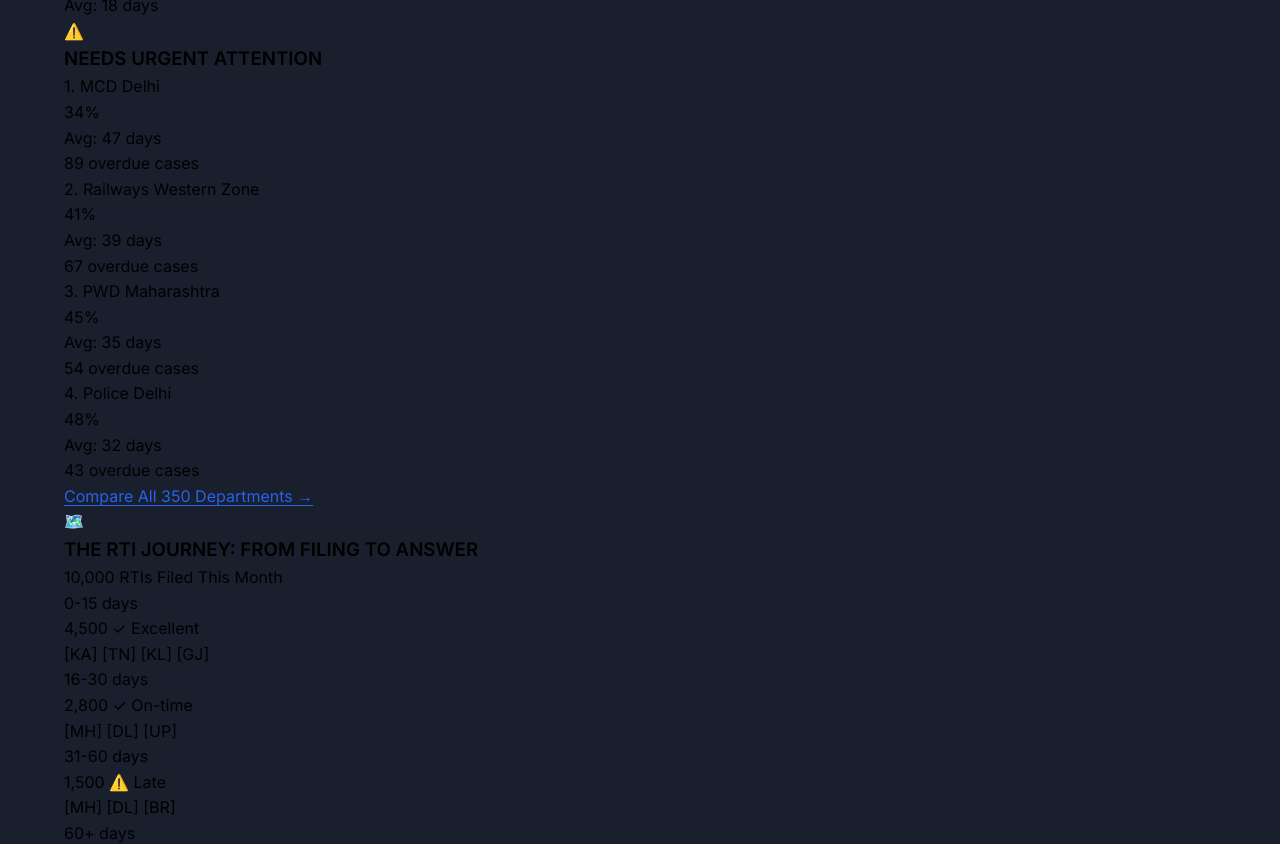
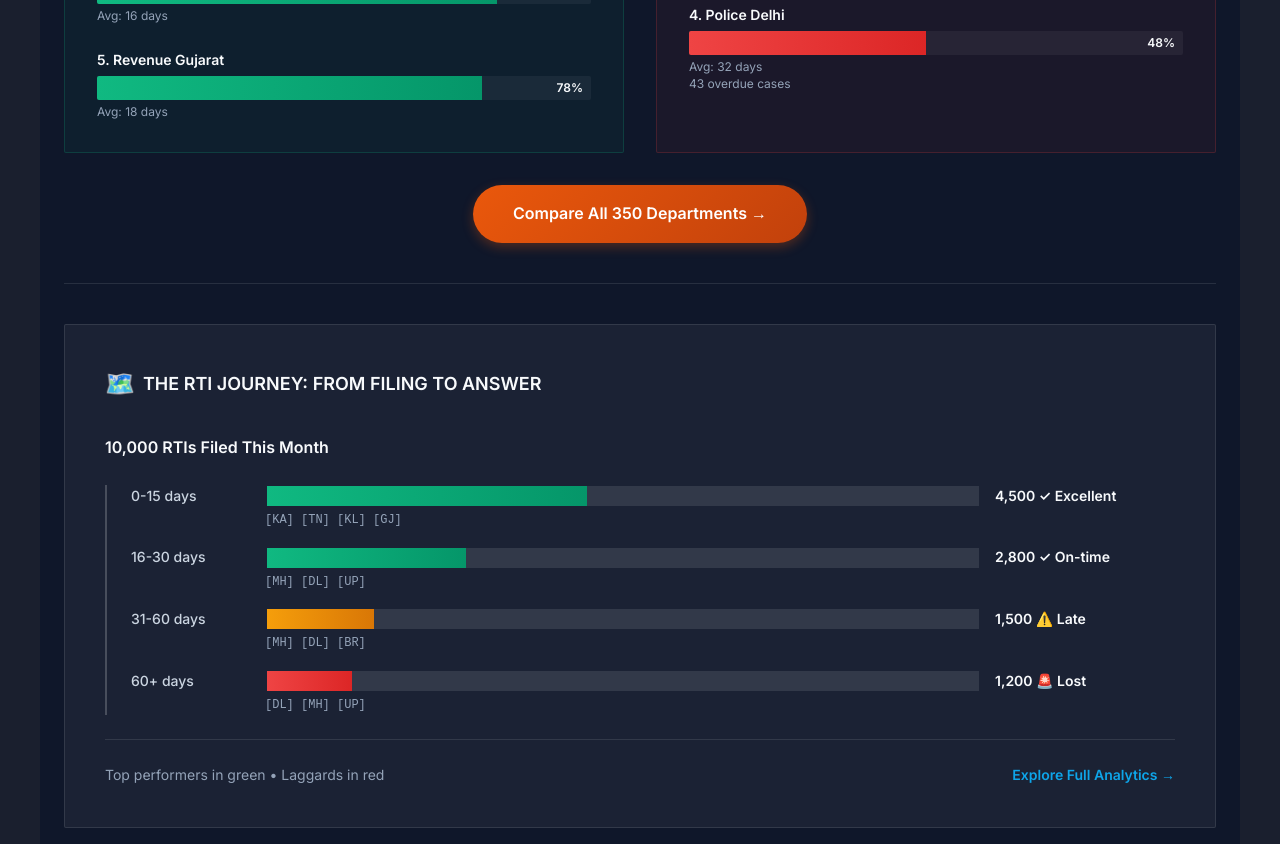
Before and after one commit to Yugantar-NGO/youRTI-UI, a Next.js app: page / in a window 1280 px wide. Shown: the part 4200-5044 px from the top of the page. Built offline with nearby package versions, Linux system fonts and the light colour scheme.

Commit message:
style(SystemPulse): add Accountability Gap styling

```diff
--- a/src/components/features/landing/organisms/SystemPulse.module.css
+++ b/src/components/features/landing/organisms/SystemPulse.module.css
@@ -1,11 +1,11 @@
-/* SystemPulse Component Styles */
+/* SystemPulse Component - The Accountability Gap */
 
 .systemPulse {
   width: 100%;
   max-width: var(--container-max-width);
   margin: 0 auto;
   padding: var(--spacing-3xl) var(--spacing-lg);
-  background-color: #1a1f2e;
+  background-color: #0f172a;
 }
 
 .header {
@@ -28,17 +28,269 @@
   margin: 0;
 }
 
-.grid {
+/* Department Comparison Grid */
+.comparisonGrid {
   display: grid;
-  grid-template-columns: repeat(3, 1fr);
+  grid-template-columns: 1fr 1fr;
   gap: var(--spacing-xl);
+  margin-bottom: var(--spacing-xl);
+}
+
+/* Performance Panels */
+.performancePanel {
+  background: rgba(16, 185, 129, 0.05);
+  border: 1px solid rgba(16, 185, 129, 0.2);
+  border-radius: var(--border-radius-lg);
+  padding: var(--spacing-xl);
+}
+
+.performancePanel.needsAttention {
+  background: rgba(239, 68, 68, 0.05);
+  border-color: rgba(239, 68, 68, 0.2);
+}
+
+.panelHeader {
+  display: flex;
+  align-items: center;
+  gap: var(--spacing-sm);
+  margin-bottom: var(--spacing-lg);
+}
+
+.panelIcon {
+  font-size: var(--font-size-xl);
+}
+
+.panelTitle {
+  font-size: var(--font-size-sm);
+  font-weight: var(--font-weight-bold);
+  color: var(--color-text-on-dark-secondary);
+  letter-spacing: 0.05em;
+  margin: 0;
+}
+
+/* Department List */
+.departmentList {
+  display: flex;
+  flex-direction: column;
+  gap: var(--spacing-lg);
+}
+
+.departmentItem {
+  display: flex;
+  flex-direction: column;
+  gap: var(--spacing-xs);
+}
+
+.deptName {
+  font-size: var(--font-size-sm);
+  font-weight: var(--font-weight-semibold);
+  color: var(--color-text-on-dark-primary);
+}
+
+/* Progress Bar */
+.progressBar {
+  position: relative;
+  width: 100%;
+  height: 24px;
+  background: rgba(255, 255, 255, 0.05);
+  border-radius: var(--border-radius-md);
+  overflow: hidden;
+}
+
+.progressFill {
+  height: 100%;
+  background: linear-gradient(90deg, #10b981 0%, #059669 100%);
+  transition: width 0.3s ease;
+}
+
+.progressBar.poor .progressFill {
+  background: linear-gradient(90deg, #ef4444 0%, #dc2626 100%);
+}
+
+.progressLabel {
+  position: absolute;
+  right: var(--spacing-sm);
+  top: 50%;
+  transform: translateY(-50%);
+  font-size: var(--font-size-xs);
+  font-weight: var(--font-weight-bold);
+  color: var(--color-text-on-dark-primary);
+}
+
+.deptMeta {
+  font-size: var(--font-size-xs);
+  color: var(--color-text-on-dark-tertiary);
+  line-height: 1.4;
+}
+
+/* Compare Button */
+.compareSection {
+  text-align: center;
+  margin-bottom: var(--spacing-2xl);
+  padding-bottom: var(--spacing-2xl);
+  border-bottom: 1px solid rgba(255, 255, 255, 0.1);
+}
+
+.compareButton {
+  display: inline-block;
+  padding: var(--spacing-md) var(--spacing-2xl);
+  background: linear-gradient(135deg, #ea580c 0%, #c2410c 100%);
+  color: white;
+  text-decoration: none;
+  border-radius: var(--border-radius-full);
+  font-size: var(--font-size-base);
+  font-weight: var(--font-weight-semibold);
+  transition: all var(--transition-base);
+  box-shadow: 0 4px 12px rgba(234, 88, 12, 0.3);
+}
+
+.compareButton:hover {
+  transform: translateY(-2px);
+  box-shadow: 0 6px 16px rgba(234, 88, 12, 0.4);
+}
+
+/* RTI Journey Panel */
+.journeyPanel {
+  background: rgba(255, 255, 255, 0.05);
+  border: 1px solid rgba(255, 255, 255, 0.1);
+  border-radius: var(--border-radius-lg);
+  padding: var(--spacing-2xl);
+}
+
+.journeyHeader {
+  display: flex;
+  align-items: center;
+  gap: var(--spacing-sm);
+  margin-bottom: var(--spacing-xl);
+}
+
+.journeyIcon {
+  font-size: var(--font-size-2xl);
+}
+
+.journeyTitle {
+  font-size: var(--font-size-lg);
+  font-weight: var(--font-weight-bold);
+  color: var(--color-text-on-dark-primary);
+  margin: 0;
+}
+
+.journeyContent {
+  display: flex;
+  flex-direction: column;
+  gap: var(--spacing-lg);
+}
+
+.journeyTotal {
+  font-size: var(--font-size-base);
+  font-weight: var(--font-weight-semibold);
+  color: var(--color-text-on-dark-primary);
+}
+
+/* Journey Stages */
+.journeyStages {
+  display: flex;
+  flex-direction: column;
+  gap: var(--spacing-md);
+  padding-left: var(--spacing-lg);
+  border-left: 2px solid rgba(255, 255, 255, 0.2);
+}
+
+.journeyStage {
+  display: flex;
+  flex-direction: column;
+  gap: var(--spacing-xs);
+}
+
+.stageLine {
+  display: grid;
+  grid-template-columns: 120px 1fr 180px;
+  align-items: center;
+  gap: var(--spacing-md);
+}
+
+.stageRange {
+  font-size: var(--font-size-sm);
+  font-weight: var(--font-weight-medium);
+  color: var(--color-text-on-dark-secondary);
+}
+
+.stageBar {
+  height: 20px;
+  background: rgba(255, 255, 255, 0.1);
+  border-radius: var(--border-radius-sm);
+  overflow: hidden;
+}
+
+.stageBarFill {
+  height: 100%;
+  background: linear-gradient(90deg, #10b981 0%, #059669 100%);
+  transition: width 0.3s ease;
+}
+
+.stageBar.late .stageBarFill {
+  background: linear-gradient(90deg, #f59e0b 0%, #d97706 100%);
+}
+
+.stageBar.lost .stageBarFill {
+  background: linear-gradient(90deg, #ef4444 0%, #dc2626 100%);
+}
+
+.stageCount {
+  font-size: var(--font-size-sm);
+  font-weight: var(--font-weight-semibold);
+  color: var(--color-text-on-dark-primary);
+}
+
+.stageStates {
+  font-size: var(--font-size-xs);
+  color: var(--color-text-on-dark-tertiary);
+  font-family: monospace;
+  padding-left: 134px;
+}
+
+/* Journey Footer */
+.journeyFooter {
+  display: flex;
+  justify-content: space-between;
+  align-items: center;
+  padding-top: var(--spacing-lg);
+  border-top: 1px solid rgba(255, 255, 255, 0.1);
+}
+
+.journeyNote {
+  font-size: var(--font-size-sm);
+  color: var(--color-text-on-dark-tertiary);
+  margin: 0;
+}
+
+.journeyLink {
+  color: var(--color-accent);
+  text-decoration: none;
+  font-size: var(--font-size-sm);
+  font-weight: var(--font-weight-semibold);
+  transition: color var(--transition-fast);
+}
+
+.journeyLink:hover {
+  color: var(--color-accent-light);
+  text-decoration: underline;
 }
 
 /* Responsive */
 @media (max-width: 1024px) {
-  .grid {
+  .comparisonGrid {
     grid-template-columns: 1fr;
     gap: var(--spacing-lg);
+  }
+
+  .stageLine {
+    grid-template-columns: 100px 1fr 150px;
+    gap: var(--spacing-sm);
+  }
+
+  .stageStates {
+    padding-left: 110px;
   }
 }
 
@@ -47,11 +299,26 @@
     padding: var(--spacing-2xl) var(--spacing-md);
   }
 
-  .title {
-    font-size: var(--font-size-2xl);
+  .performancePanel {
+    padding: var(--spacing-lg);
   }
 
-  .subtitle {
-    font-size: var(--font-size-sm);
+  .journeyPanel {
+    padding: var(--spacing-lg);
+  }
+
+  .stageLine {
+    grid-template-columns: 1fr;
+    gap: var(--spacing-xs);
+  }
+
+  .stageStates {
+    padding-left: 0;
+  }
+
+  .journeyFooter {
+    flex-direction: column;
+    gap: var(--spacing-md);
+    align-items: flex-start;
   }
 }
```
